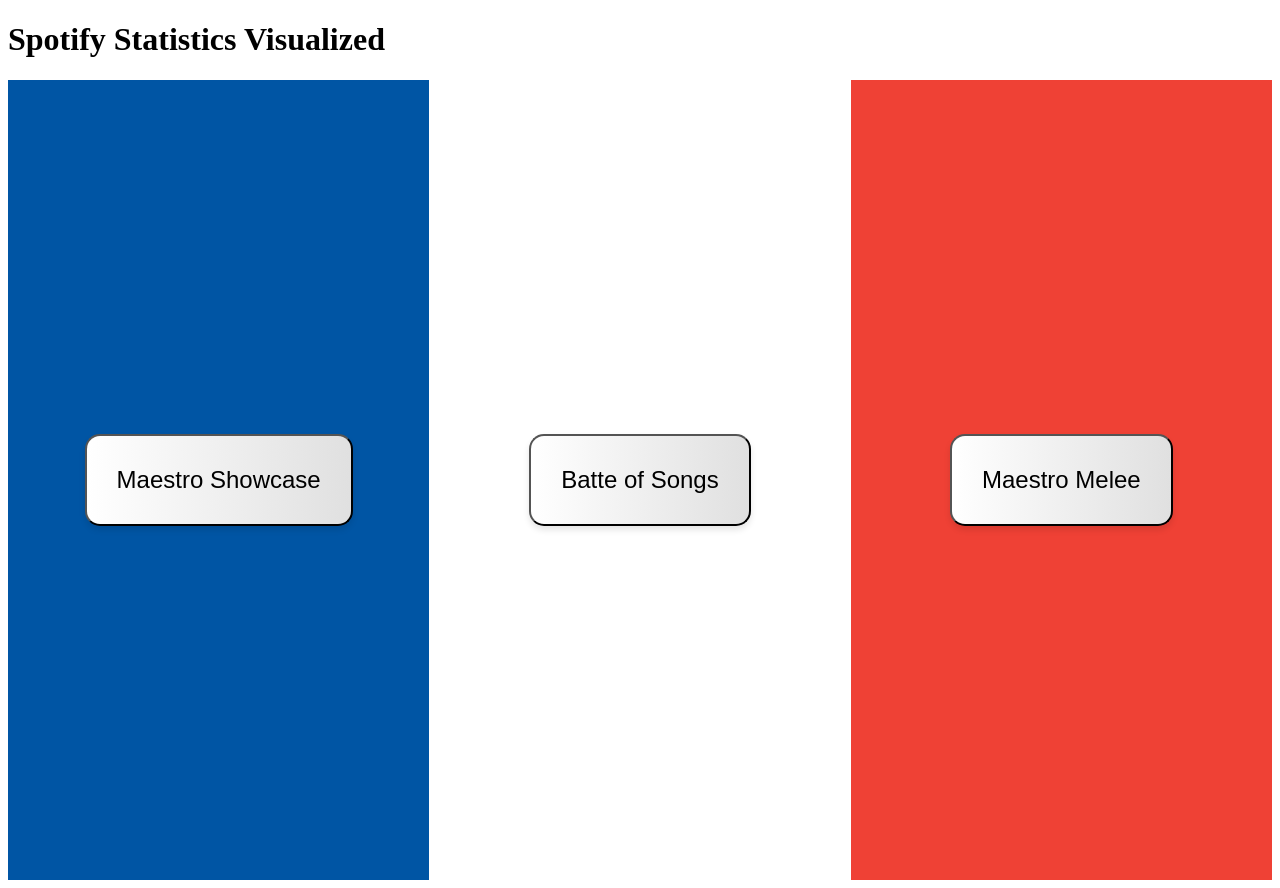
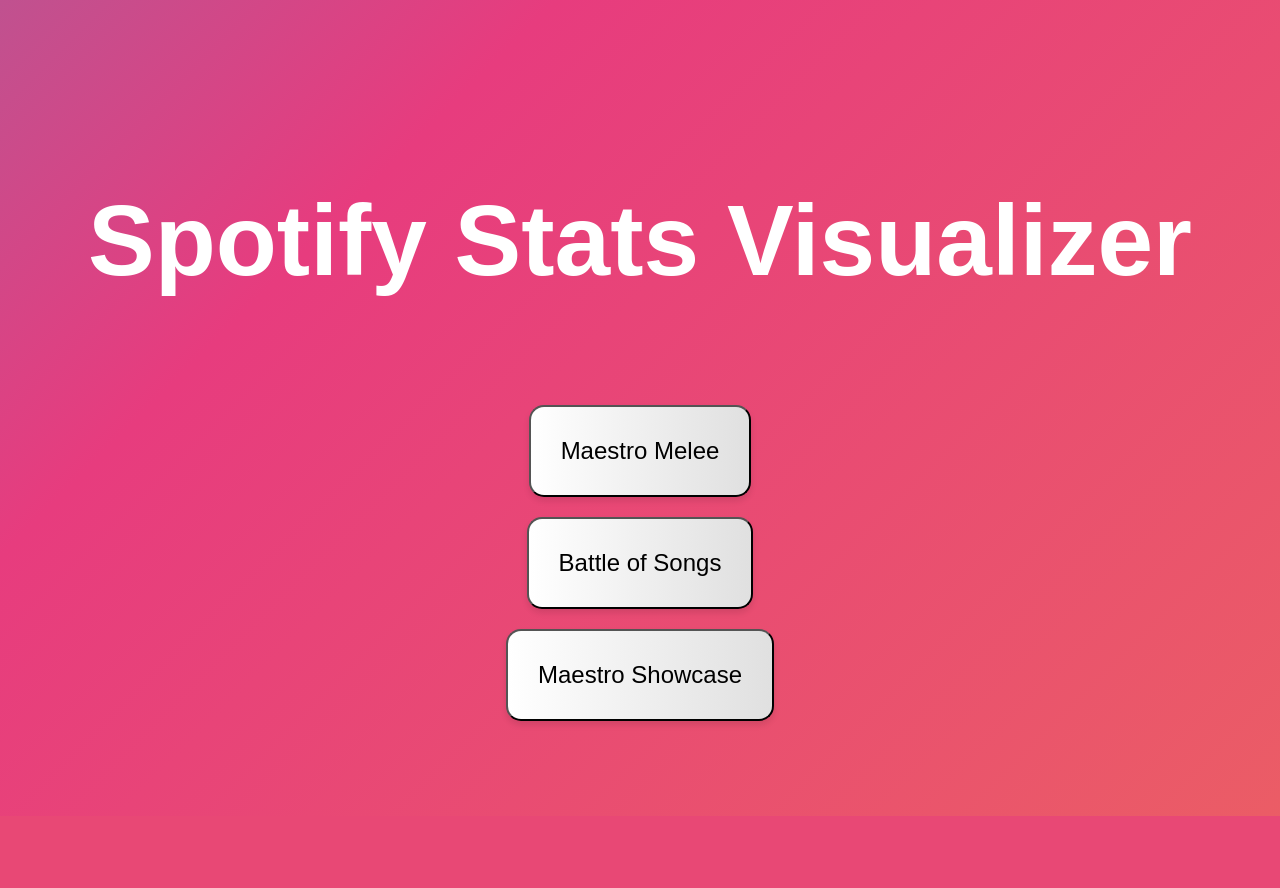
Before and after one commit to Nathan208619/cs4620final, a Flask app: page / in a window 1280 px wide. After the commit the page ends 816 px from the top, so only its background shows below. Run offline with Flask 3, Linux system fonts and the light colour scheme.

Commit message:
lots of webpage cleaning, still more to go

```diff
--- a/webpage/templates/main.html
+++ b/webpage/templates/main.html
@@ -7,46 +7,18 @@
     <!-- <link rel="stylesheet" href="{{ url_for('static', filename='styles.css') }}"> -->
     <title>Spotify Stats Visualizer</title>
     <style>
-        .full_section {
-            margin: 0;
-            font-family: Arial, sans-serif;
-            display: flex;
-            height: 100vh;
-            /* flex-direction: column; */
-        }
-
-        /* Container for the first color */
-        .section_1 {
-            flex: 1;
-            background-color: #0055A4;
-            display: flex; /* Arrange buttons side by side */
-            justify-content: space-around; /* Adjust as needed */
-            align-items: center;
-        }
-
-        /* Container for the second color */
-        .section_2 {
-            flex: 1;
-            background-color: #FFF;
-            display: flex; /* Arrange buttons side by side */
-            justify-content: space-around; /* Adjust as needed */
-            align-items: center;
-        }
-
-        /* Container for the third color */
-        .section_3 {
-            flex: 1;
-            background-color: #EF4135;
-            display: flex; /* Arrange buttons side by side */
-            justify-content: space-around; /* Adjust as needed */
-            align-items: center;
+        .header {
+            text-align: center;
+            font-size: 50px;
+            margin: 20px;
+            flex-direction: column;
         }
 
         /* button styling */
         .buttons {
             padding: 30px 30px;
             font-size: 24px;
-            border:hwb(from color h w b);
+            border: hwb(from color h w b);
             border-radius: 15px;
             cursor: pointer;
             margin: 10px;
@@ -72,34 +44,58 @@
             /* background-color: rgb(0, 0, 0); */
         }
 
+        .buttons:hover {
+            background: linear-gradient(to right, #ffffff, #f0f0f0);
+            box-shadow: 0 4px 8px rgba(0, 0, 0, 0.5);
+        }
 
-        /* button hover effect */
-        button:hover {
-            opacity: 0.8;
+        body {
+            /* background-color: white; */
+            background: linear-gradient(-45deg, #ee7752, #e73c7e, #23a6d5, #23d5ab);
+            background-size: 400% 400%;
+            animation: gradient 15s ease infinite;
+            height: 100vh;
+            display: flex;
+            justify-content: center;
+            align-items: center;
+            flex-direction: column;
+
         }
+
+        @keyframes gradient {
+            0% {
+                background-position: 0% 50%;
+            }
+
+            50% {
+                background-position: 100% 50%;
+            }
+
+            100% {
+                background-position: 0% 50%;
+            }
+        }
+
+        h1 {
+            color: white;
+            padding: 10px;
+            font-family: 'Arial', sans-serif;
+        }
+
     </style>
 
-    </style>
+
 </head>
 
 <body>
-    <h1>Spotify Statistics Visualized</h1>
+    <div class="header">
+        <h1>Spotify Stats Visualizer</h1>
+    </div>
+
+
+    <a href="{{ url_for('album_page') }}"><button class="buttons button_albums">Maestro Melee</button></a>
+    <a href="{{ url_for('song_page') }}"><button class="buttons button_artists">Battle of Songs</button></a>
+    <a href="{{ url_for('artist_page') }}"><button class="buttons button_songs">Maestro Showcase</button></a>
 </body>
 
-<body>
-
-    <div class="full_section">
-        <div class="section_1">
-            <a href="{{ url_for('artist_page') }}"><button class="buttons button_songs">Maestro Showcase</button></a>
-        </div>
-
-        <div class="section_2">
-            <a href="{{ url_for('song_page') }}"><button class="buttons button_artists">Batte of Songs</button></a>
-        </div>
-
-        <div class="section_3">
-            <a href="{{ url_for('album_page') }}"><button class="buttons button_albums">Maestro Melee</button></a>
-        </div>
-    </div>
-</body>
 </html>
--- a/webpage/templates/songs.html
+++ b/webpage/templates/songs.html
@@ -63,8 +63,7 @@
     <img src="{{ url_for('static', filename='visualizations/most_songs_bar_chart.png') }}" alt="Chart 3"
         class="dropshadowimg">
 
-    <h2>Here is a percentage break down of just the pool of the top 10 artists with the most songs in the top 2000, not
-        all artists</h2>
+    <h2>Here is how the top 10 with most songs in the top 2000 breakdown as percentages inside this group</h2>
     <img src="{{ url_for('static', filename='visualizations/most_songs_pie_chart.png') }}" alt="Chart 4"
         class="dropshadowimg">
 
@@ -80,8 +79,7 @@
     <img src="{{ url_for('static', filename='visualizations/most_albums_bar_chart.png') }}" alt="Chart 7"
         class="dropshadowimg">
 
-    <h2>Here is a percentage breakdown of the pool of just the top 10 artist with the most albums in the top 200, not
-        all artists</h2>
+    <h2>Here is how the top 10 artists with the most albums in the top 200 breakdown as percentages among this group</h2>
     <img src="{{ url_for('static', filename='visualizations/most_albums_pie_chart.png') }}" alt="Chart 8"
         class="dropshadowimg">
 
```
